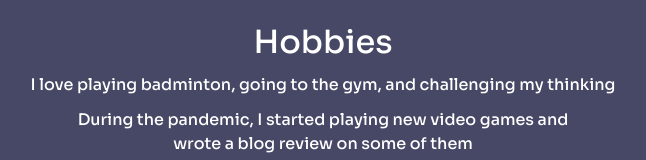
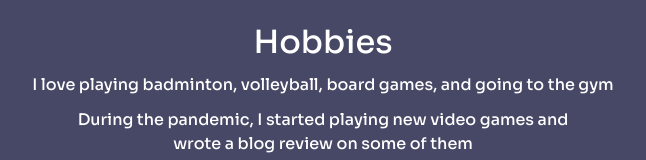
Before and after one commit to LiaoFe/mywebsite, a React (Create React App) app: page / in a window 1280 px wide. Shown: the part 1785-1945 px from the top of the page, without its empty margins (317-963 px from the left). Built offline with nearby package versions, Linux system fonts and the light colour scheme.

Commit message:
updated hobbies

```diff
--- a/src/pages/AboutMe.js
+++ b/src/pages/AboutMe.js
@@ -129,8 +129,8 @@ function AboutMe() {
       <Container id="hobbies" style={{ margin: "auto" }}>
         <h2>Hobbies</h2>
         <p id="longer">
-          I love playing badminton, going to the gym, and challenging my
-          thinking
+          I love playing badminton, volleyball, board games, and going to the
+          gym
         </p>
         <p id="shorter">
           During the pandemic, I started playing new video games and wrote a
```
